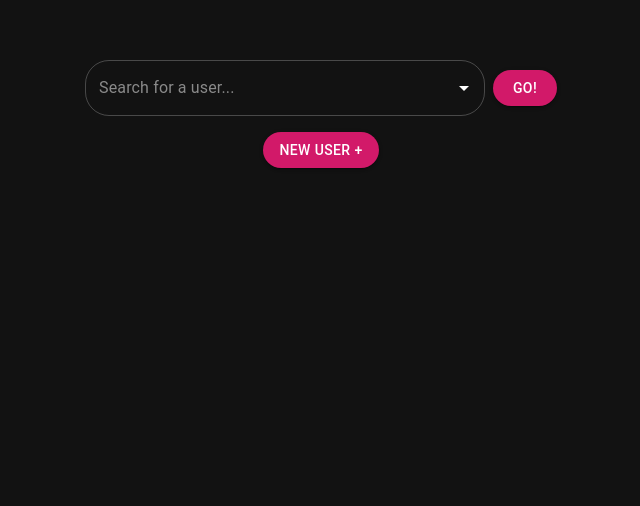
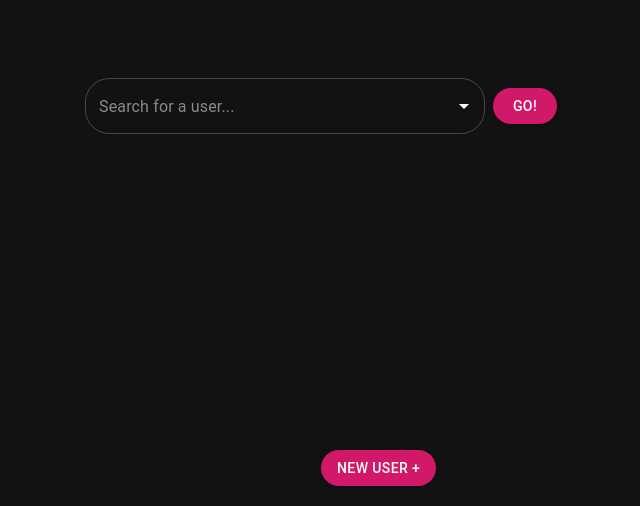
Before and after one commit to GeoffroyMaillol/js-programming-exercise, a Next.js app in the folder webapp/: page / in a window 1280 px wide. Shown: the part 294-800 px from the top of the page, without its empty margins (319-959 px from the left). Built offline with nearby package versions, Linux system fonts and the light colour scheme.

Commit message:
Made new user button floating.

```diff
--- a/webapp/app/components/UserDataDisplay.tsx
+++ b/webapp/app/components/UserDataDisplay.tsx
@@ -52,9 +52,15 @@ const UserDataDisplay: React.FC = () => {
       </Box>
       <Box>
         <Button className="standard-button"
-          variant="contained"
-          color="primary"
-          onClick={() => setShowNewUserModal(true)} >
+            variant="contained"
+            color="primary"
+            onClick={() => setShowNewUserModal(true)}
+            sx={{
+              position: 'fixed',
+              bottom: 20,
+              left: "50%",
+            }}
+          >
           New User +
         </Button>
       </Box>
```
